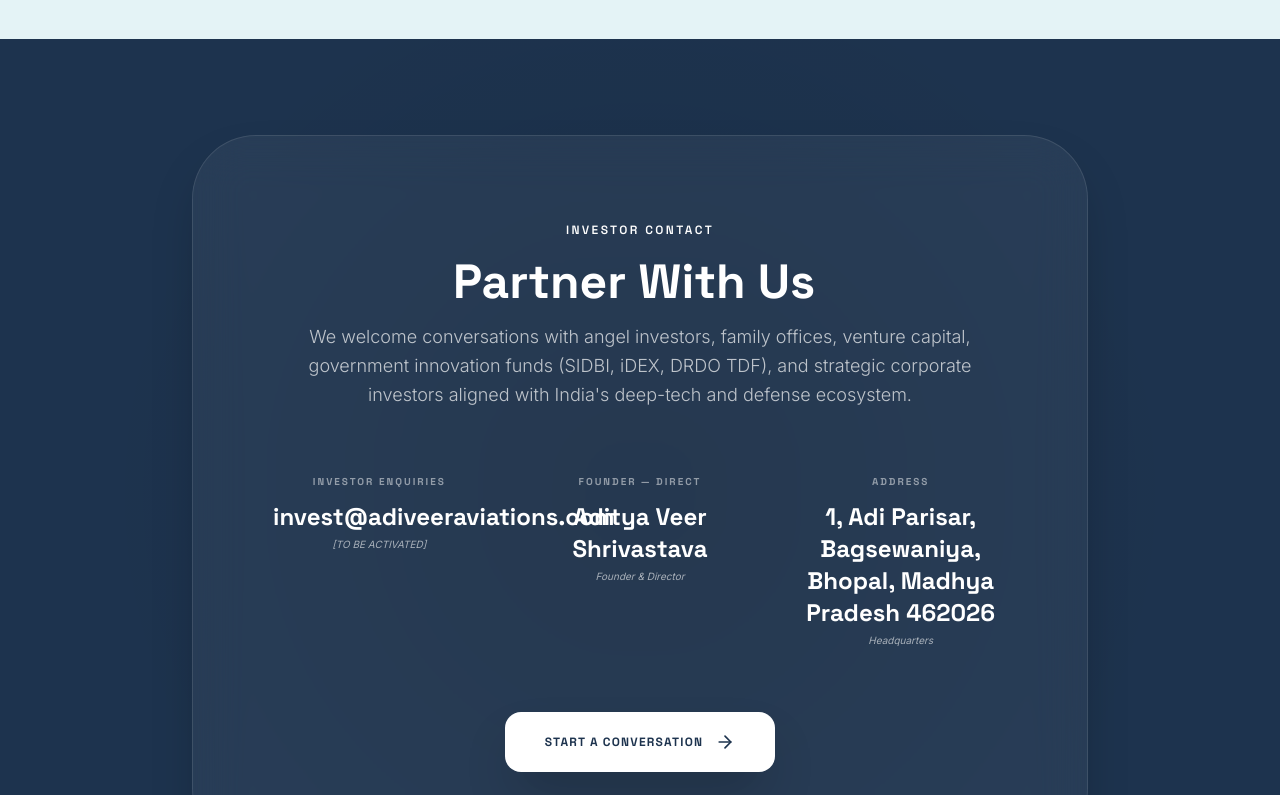
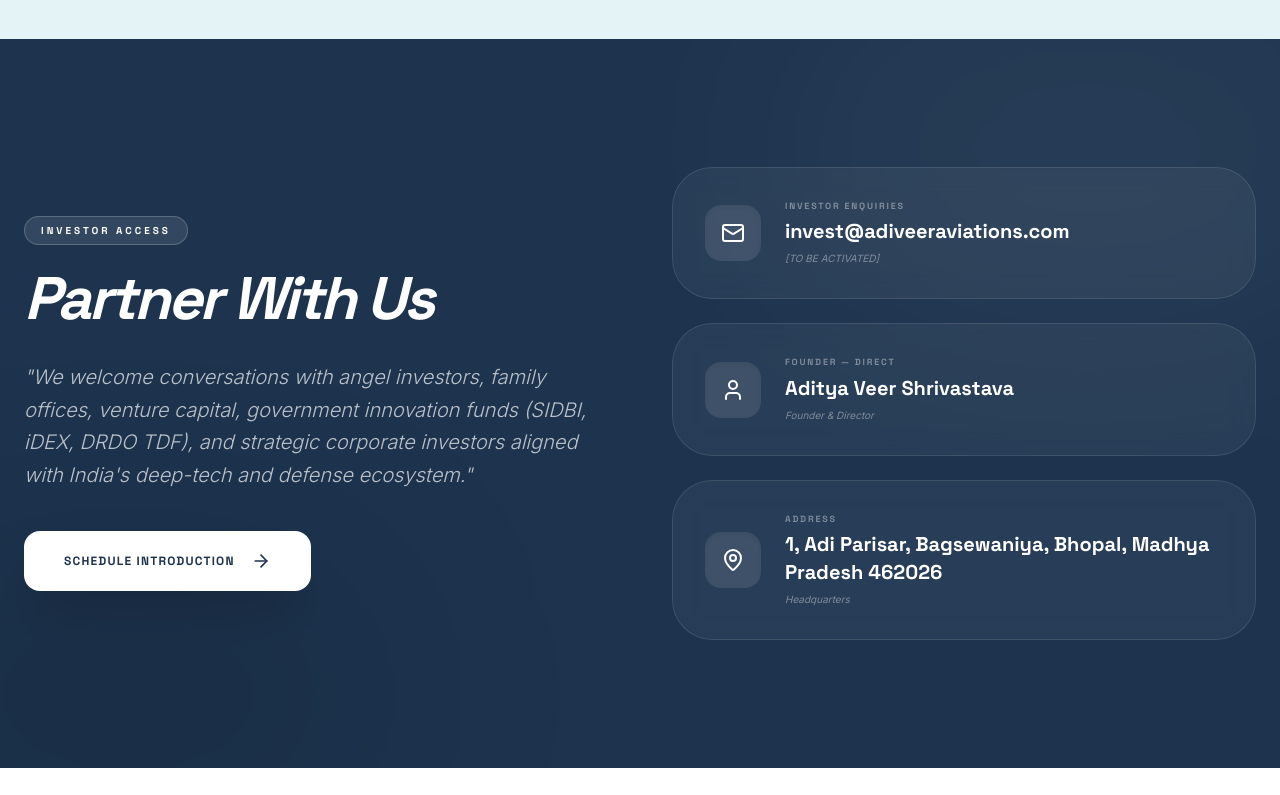
Before and after one commit to mauryatechnology/adiveer-aviation, a Next.js app: page /investors in a window 1280 px wide. Shown: the part 5120-5915 px from the top of the page. Built offline with nearby package versions, Linux system fonts and the light colour scheme.

Commit message:
investor page update

```diff
--- a/src/app/investors/page.tsx
+++ b/src/app/investors/page.tsx
@@ -2,7 +2,7 @@
 
 import { motion } from "framer-motion";
 import Link from "next/link";
-import { Landmark, TrendingUp, Cpu, Workflow, Globe, Zap, Search, Shield, ChevronRight, ArrowRight } from "lucide-react";
+import { Landmark, TrendingUp, Cpu, Workflow, Globe, Zap, Search, Shield, ChevronRight, ArrowRight, Mail, User, MapPin } from "lucide-react";
 import SectionHeading from "@/components/common/SectionHeading";
 import { investmentThesis, marketOpportunity, revenueStreamsArr, growthRoadmap, regulatoryFramework, investorContact } from "@/data/investors";
 import StaggerContainer, { staggerItem } from "@/components/animations/StaggerContainer";
@@ -221,46 +221,64 @@
       </section>
 
       {/* Contact Section */}
-      <section className="py-24 bg-primary relative overflow-hidden" id="enquiry">
-        {/* Background Decor */}
-        <div className="absolute top-0 left-0 w-full h-full bg-[radial-gradient(circle_at_50%_50%,rgba(0,0,0,0.1)_0%,transparent_70%)]" />
-        <div className="container mx-auto px-6 relative z-10 text-center">
-          <motion.div
-            initial={{ opacity: 0, scale: 0.9 }}
-            whileInView={{ opacity: 1, scale: 1 }}
-            viewport={{ once: true }}
-            className="max-w-4xl mx-auto bg-white/5 backdrop-blur-xl border border-white/10 p-12 md:p-20 rounded-[4rem] shadow-2xl"
-          >
-            <SectionHeading
-              tag="Investor Contact"
-              title={investorContact.headline}
-              description={investorContact.subtext}
-              light
-            />
-            <div className="grid md:grid-cols-3 gap-12 mt-16">
+      <section className="py-32 bg-primary relative overflow-hidden" id="enquiry">
+        {/* Animated Background Elements */}
+        <div className="absolute top-0 left-0 w-full h-full">
+           <div className="absolute top-[-10%] right-[-10%] w-[50%] h-[50%] bg-white/10 rounded-full blur-[120px] animate-pulse" />
+           <div className="absolute bottom-[-10%] left-[-10%] w-[40%] h-[40%] bg-black/10 rounded-full blur-[100px]" />
+        </div>
+
+        <div className="container mx-auto px-6 relative z-10">
+          <div className="grid lg:grid-cols-2 gap-16 items-center">
+            <motion.div
+              initial={{ opacity: 0, x: -30 }}
+              whileInView={{ opacity: 1, x: 0 }}
+              viewport={{ once: true }}
+            >
+              <div className="inline-block px-4 py-1.5 bg-white/10 text-white border border-white/20 rounded-full text-[10px] font-heading font-black uppercase tracking-[0.3em] mb-6">
+                Investor Access
+              </div>
+              <h2 className="text-4xl md:text-6xl font-heading font-black text-white mb-8 leading-tight tracking-tighter italic">
+                {investorContact.headline}
+              </h2>
+              <p className="text-xl text-white/70 leading-relaxed font-light mb-10 max-w-xl italic">
+                &quot;{investorContact.subtext}&quot;
+              </p>
+
+              <Link
+                href="/contact"
+                className="inline-flex items-center gap-4 px-10 py-5 bg-white text-primary font-heading font-black uppercase tracking-widest text-xs rounded-2xl hover:bg-primary-foreground transition-all group shadow-2xl shadow-black/20"
+              >
+                Schedule Introduction <ArrowRight className="w-5 h-5 transition-transform group-hover:translate-x-1" />
+              </Link>
+            </motion.div>
+
+            <div className="grid gap-6">
               {investorContact.details.map((detail, idx) => (
-                <div key={idx} className="text-center group">
-                  <h5 className="text-[10px] uppercase font-black tracking-[0.2em] text-white/50 mb-3">{detail.type}</h5>
-                  <p className="text-white font-heading font-bold text-xl md:text-2xl mb-1 group-hover:text-white transition-colors">{detail.content}</p>
-                  <p className="text-white/60 text-[10px] italic">{detail.sub}</p>
-                </div>
+                <motion.div
+                  key={idx}
+                  initial={{ opacity: 0, x: 30 }}
+                  whileInView={{ opacity: 1, x: 0 }}
+                  transition={{ delay: idx * 0.1 }}
+                  viewport={{ once: true }}
+                  className="p-8 bg-white/5 backdrop-blur-md border border-white/10 rounded-[2.5rem] hover:bg-white/10 transition-all group cursor-default"
+                >
+                  <div className="flex items-center gap-6">
+                    <div className="w-14 h-14 rounded-2xl bg-white/10 flex items-center justify-center group-hover:bg-white group-hover:text-primary transition-all duration-500 shadow-inner">
+                      {idx === 0 && <Mail className="w-6 h-6 text-white group-hover:text-primary transition-colors" />}
+                      {idx === 1 && <User className="w-6 h-6 text-white group-hover:text-primary transition-colors" />}
+                      {idx === 2 && <MapPin className="w-6 h-6 text-white group-hover:text-primary transition-colors" />}
+                    </div>
+                    <div className="flex-1">
+                      <h5 className="text-[9px] uppercase font-black tracking-[0.2em] text-white/40 mb-1">{detail.type}</h5>
+                      <p className="text-white font-heading font-bold text-lg md:text-xl leading-tight group-hover:text-white transition-colors">{detail.content}</p>
+                      <p className="text-white/40 text-[10px] italic mt-1.5">{detail.sub}</p>
+                    </div>
+                  </div>
+                </motion.div>
               ))}
             </div>
-            <motion.div
-              initial={{ opacity: 0, y: 20 }}
-              whileInView={{ opacity: 1, y: 0 }}
-              viewport={{ once: true }}
-              transition={{ delay: 0.3 }}
-              className="mt-16"
-            >
-              <Link
-                href="/contact"
-                className="inline-flex items-center gap-3 px-10 py-5 bg-white text-primary font-heading font-black uppercase tracking-widest text-xs rounded-2xl hover:bg-primary-foreground transition-all group shadow-2xl"
-              >
-                Start a Conversation <ArrowRight className="w-5 h-5 transition-transform group-hover:translate-x-1" />
-              </Link>
-            </motion.div>
-          </motion.div>
+          </div>
         </div>
       </section>
 
```
